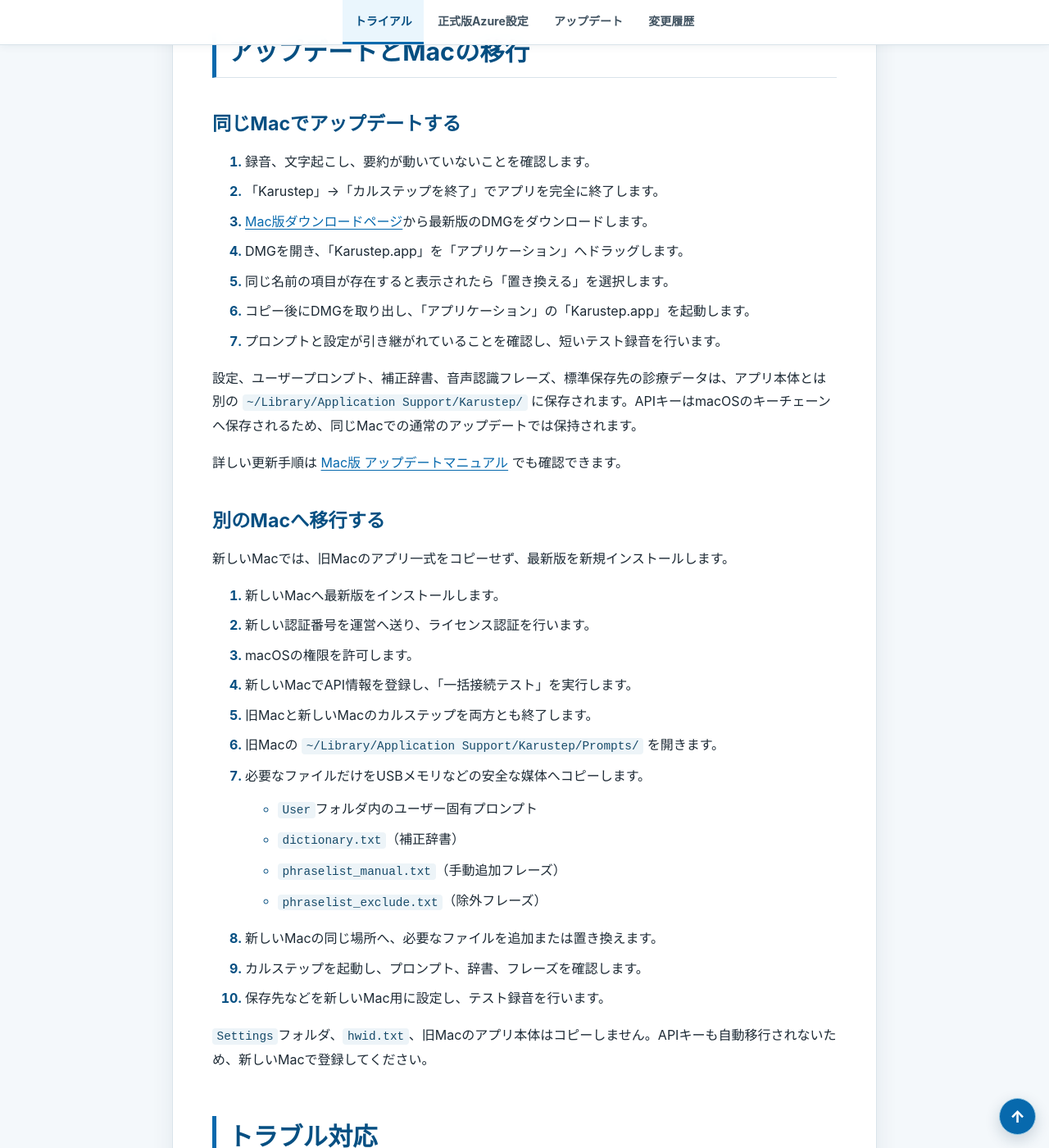
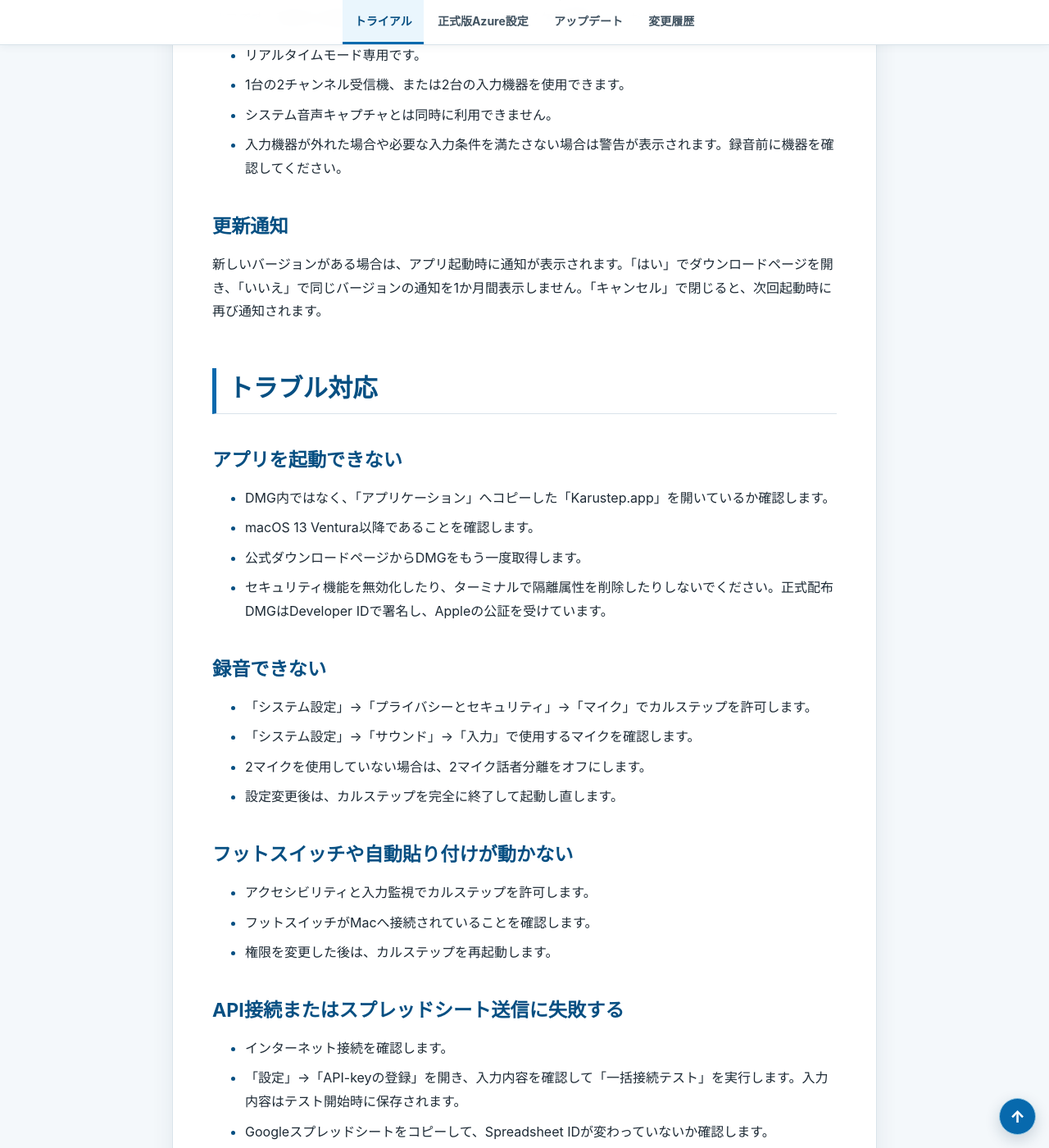
Before and after one commit to mjs-com/karustep-download-site, a Jekyll site: the page built from mac/trial-manual/index.md, in a window 1280 px wide and 1400 px high, scrolled down 14054 px. Shown: the whole window at 82% size. Built offline with Jekyll 4.4.1, drawn with Linux system fonts in a browser that asks for light colours; some of the changed text lies outside the part shown.

```diff
--- a/mac/trial-manual/index.md
+++ b/mac/trial-manual/index.md
@@ -2,7 +2,7 @@
 layout: manual
 platform: mac
 title: カルステップ Mac版 トライアルマニュアル
-description: 1週間無料トライアルの導入、基本操作、便利機能、各種設定、アップデート、トラブル対応をご案内します。
+description: 1週間無料トライアルの導入、基本操作、便利機能、各種設定、トラブル対応をご案内します。
 last_updated: 2026/08/26（v3.2）
 manual_key: trial
 manual_label: トライアル版
@@ -29,8 +29,6 @@
     href: "#プロンプト辞書フレーズ"
   - label: アプリの設定
     href: "#アプリの設定"
-  - label: アップデートとMacの移行
-    href: "#アップデートとmacの移行"
   - label: トラブル対応
     href: "#トラブル対応"
   - label: トライアル終了後
@@ -38,7 +36,7 @@
 ---
 
 この度はカルステップの1週間無料トライアルにお申し込みいただき、誠にありがとうございます。
-本マニュアルでは、Mac版カルステップの導入、日々の基本操作、便利機能、各種設定、アップデート、トラブル対応、トライアル終了後の流れまでをご案内します。
+本マニュアルでは、Mac版カルステップの導入、日々の基本操作、便利機能、各種設定、トラブル対応、トライアル終了後の流れまでをご案内します。
 
 > **トライアル期間について**
 >
@@ -397,43 +407,6 @@
 
 新しいバージョンがある場合は、アプリ起動時に通知が表示されます。「はい」でダウンロードページを開き、「いいえ」で同じバージョンの通知を1か月間表示しません。「キャンセル」で閉じると、次回起動時に再び通知されます。
 
-## アップデートとMacの移行
-
-### 同じMacでアップデートする
-
-1. 録音、文字起こし、要約が動いていないことを確認します。
-2. 「Karustep」→「カルステップを終了」でアプリを完全に終了します。
-3. [Mac版ダウンロードページ](../)から最新版のDMGをダウンロードします。
-4. DMGを開き、「Karustep.app」を「アプリケーション」へドラッグします。
-5. 同じ名前の項目が存在すると表示されたら「置き換える」を選択します。
-6. コピー後にDMGを取り出し、「アプリケーション」の「Karustep.app」を起動します。
-7. プロンプトと設定が引き継がれていることを確認し、短いテスト録音を行います。
-
-設定、ユーザープロンプト、補正辞書、音声認識フレーズ、標準保存先の診療データは、アプリ本体とは別の `~/Library/Application Support/Karustep/` に保存されます。APIキーはmacOSのキーチェーンへ保存されるため、同じMacでの通常のアップデートでは保持されます。
-
-詳しい更新手順は [Mac版 アップデートマニュアル](../update-manual/) でも確認できます。
-
-### 別のMacへ移行する
-
-新しいMacでは、旧Macのアプリ一式をコピーせず、最新版を新規インストールします。
-
-1. 新しいMacへ最新版をインストールします。
-2. 新しい認証番号を運営へ送り、ライセンス認証を行います。
-3. macOSの権限を許可します。
-4. 新しいMacでAPI情報を登録し、「一括接続テスト」を実行します。
-5. 旧Macと新しいMacのカルステップを両方とも終了します。
-6. 旧Macの `~/Library/Application Support/Karustep/Prompts/` を開きます。
-7. 必要なファイルだけをUSBメモリなどの安全な媒体へコピーします。
-   - `User`フォルダ内のユーザー固有プロンプト
-   - `dictionary.txt`（補正辞書）
-   - `phraselist_manual.txt`（手動追加フレーズ）
-   - `phraselist_exclude.txt`（除外フレーズ）
-8. 新しいMacの同じ場所へ、必要なファイルを追加または置き換えます。
-9. カルステップを起動し、プロンプト、辞書、フレーズを確認します。
-10. 保存先などを新しいMac用に設定し、テスト録音を行います。
-
-`Settings`フォルダ、`hwid.txt`、旧Macのアプリ本体はコピーしません。APIキーも自動移行されないため、新しいMacで登録してください。
-
 ## トラブル対応
 
 ### アプリを起動できない
```
Also changed, not shown: other parts of mac/trial-manual/index.md (+12 -0 lines), after-trial/index.md (+6 -0 lines), mac/after-trial/index.md (+6 -0 lines), manual/index.md (+6 -0 lines), trial-manual/index.md (+6 -0 lines).
